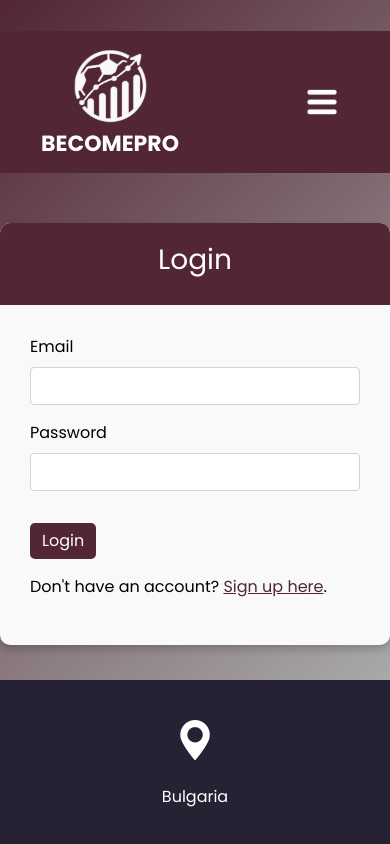
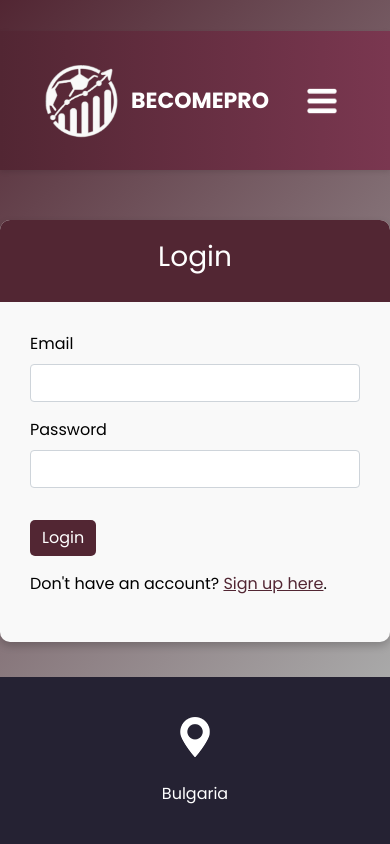
Before and after one commit to al-badarin/BecomePro, a React (Vite) app in the folder client/: page /login in a window 390 px wide. Shown: the top 844 px of the page. Built offline with nearby package versions, Linux system fonts and the light colour scheme.

Commit message:
add more styles to the  header

```diff
--- a/client/src/components/header/Header.module.css
+++ b/client/src/components/header/Header.module.css
@@ -1,11 +1,12 @@
-header{
+header {
   margin: 30px 0;
+  background: linear-gradient(to right, #522633, #7a3750);
+  color: #fff;
+  padding: 15px 0;
+  box-shadow: 0 2px 5px rgba(0, 0, 0, 0.1);
 }
 
-span.username {
-  color: white;
-}
-
+/* Styling for the logo container */
 .logoContainer {
   display: flex;
   flex-direction: column;
@@ -13,12 +14,101 @@ span.username {
   text-align: center;
 }
 
+/* Styling for the brand name */
 .brandName {
   font-size: 1.5rem;
   color: #ffffff;
+  margin-top: 10px; /* Add some spacing between the logo and the brand name */
+  font-weight: bold;
 }
 
+/* Styling for the logo image */
 .logoImage {
   width: 80px;
   height: auto;
 }
+
+/* Styling for the navigation bar */
+.navbar-nav {
+  display: flex;
+  align-items: center;
+  justify-content: center;
+  width: 100%;
+}
+
+/* Styling for navigation items */
+.nav-item {
+  margin: 0 10px;
+  position: relative;
+}
+
+.nav-item .nav-link {
+  color: #f3f3f3;
+  font-size: 1.1rem;
+  font-weight: 500;
+  text-transform: uppercase;
+  transition: color 0.3s ease;
+}
+
+.nav-item .nav-link:hover {
+  color: #ffd700;
+  text-decoration: underline;
+}
+
+/* Styling for active navigation items */
+.nav-item.active .nav-link {
+  color: #ffd700;
+  font-weight: bold;
+}
+
+/* Styling for the username */
+span.username {
+  color: #f3f3f3;
+  font-weight: 500;
+  margin-left: 20px;
+}
+
+/* Styling for the search button */
+.nav_search-btn {
+  background: transparent;
+  border: none;
+  color: #f3f3f3;
+  font-size: 1.2rem;
+  cursor: pointer;
+  transition: color 0.3s ease;
+}
+
+.nav_search-btn:hover {
+  color: #ffd700;
+}
+
+/* Responsive design for smaller screens */
+@media (max-width: 768px) {
+  .logoContainer {
+    flex-direction: row;
+    justify-content: space-between;
+    align-items: center;
+  }
+
+  .brandName {
+    font-size: 1.2rem;
+    margin-top: 0;
+    margin-left: 10px;
+  }
+
+  .navbar-nav {
+    flex-direction: column;
+  }
+
+  .nav-item {
+    margin: 10px 0;
+  }
+
+  .nav-item .nav-link {
+    font-size: 1rem;
+  }
+
+  span.username {
+    margin-left: 10px;
+  }
+}
```
